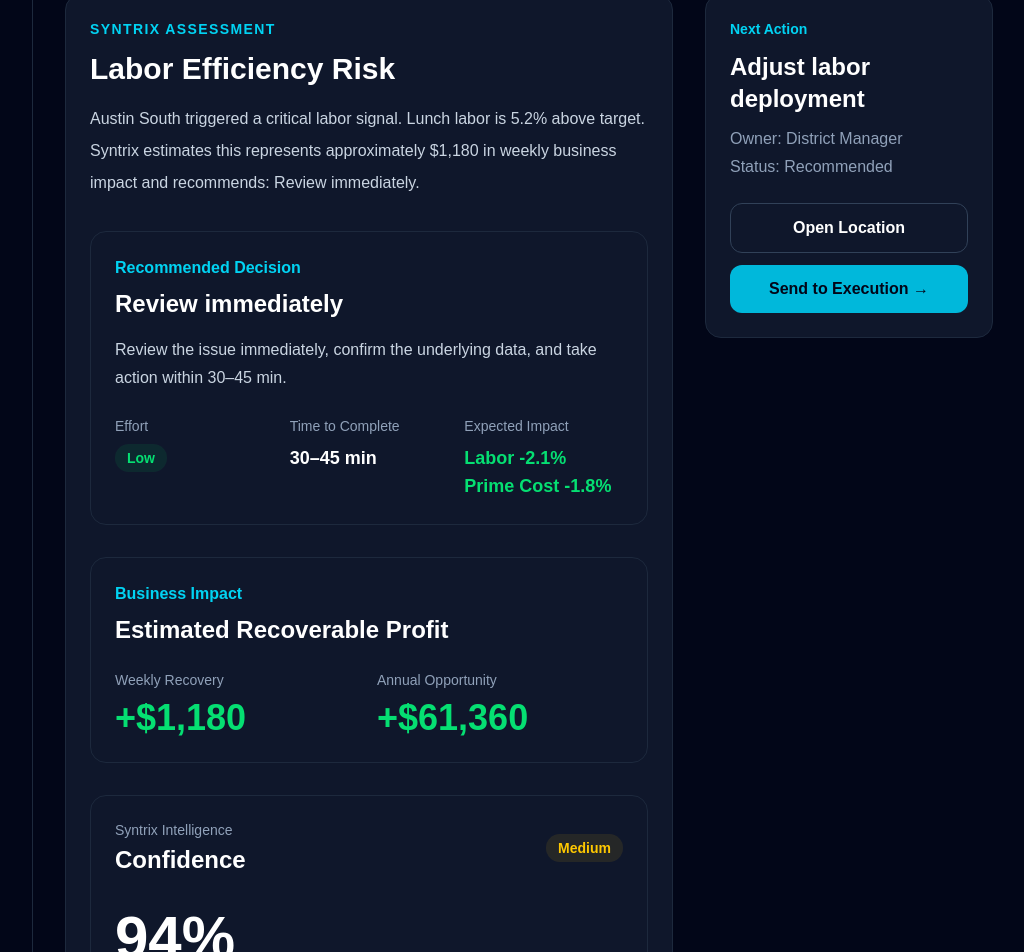
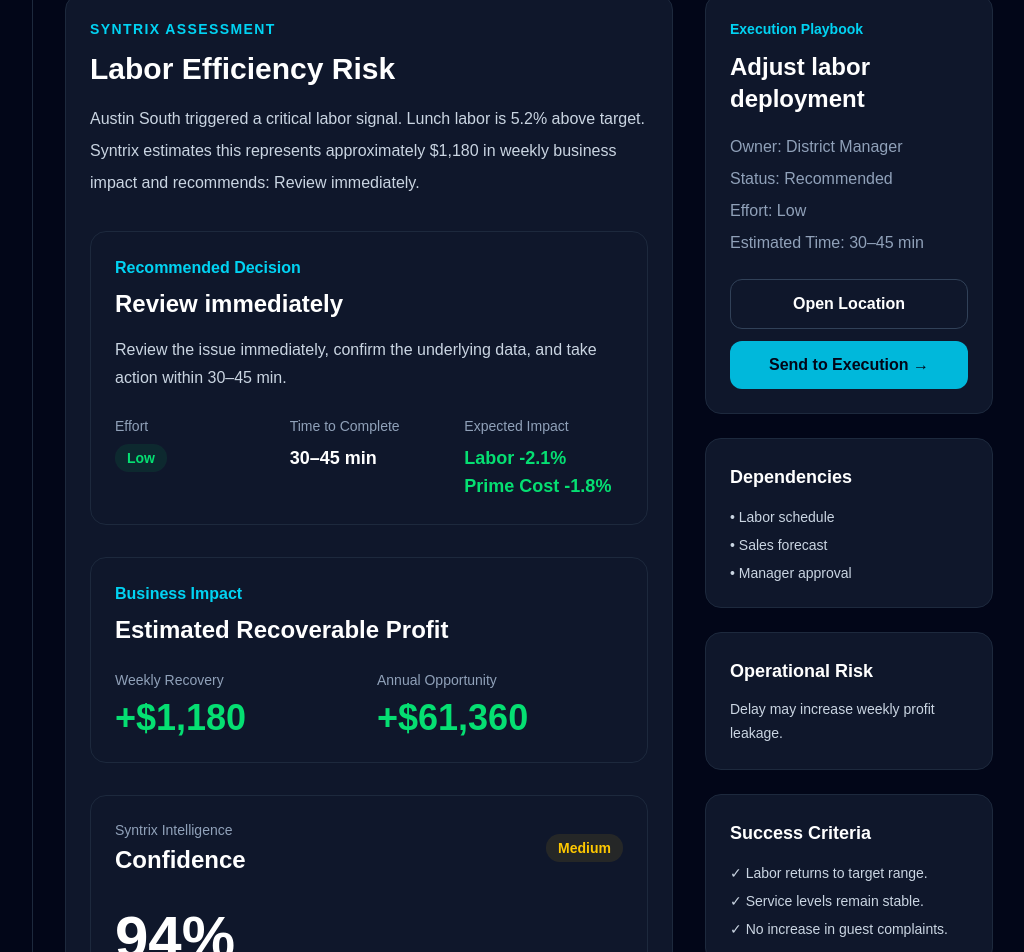
Before and after one commit to SyntrixAI/syntrix-ops, a Next.js app: page /operations/investigations/1 in a window 1280 px wide. Shown: the part 1080-2032 px from the top of the page, without its empty margins (255-1279 px from the left). Built offline with nearby package versions, Linux system fonts and the light colour scheme.

Commit message:
Expand investigation actions into execution playbook

```diff
--- a/src/components/investigations/InvestigationActions.jsx
+++ b/src/components/investigations/InvestigationActions.jsx
@@ -4,21 +4,33 @@
 export default function InvestigationActions({ investigation }) {
   const { priority, executionItem } = investigation;
 
+  if (!executionItem) return null;
+
+  const {
+    title,
+    owner,
+    status,
+    effort,
+    estimatedTime,
+    dependencies = [],
+    risk,
+    successCriteria = [],
+    followUp,
+  } = executionItem;
+
   return (
+    <div className="space-y-6">
       <Card>
-      <p className="text-sm font-semibold text-cyan-400">Next Action</p>
+        <p className="text-sm font-semibold text-cyan-400">Execution Playbook</p>
 
-      <h2 className="mt-3 text-2xl font-bold text-white">
-        {executionItem?.title || priority.primaryAction}
-      </h2>
+        <h2 className="mt-3 text-2xl font-bold text-white">{title}</h2>
 
-      <p className="mt-3 text-slate-400">
-        Owner: {executionItem?.owner || "Operations Lead"}
-      </p>
-
-      <p className="mt-1 text-slate-400">
-        Status: {executionItem?.status || "Recommended"}
-      </p>
+        <div className="mt-5 space-y-2 text-slate-400">
+          <p>Owner: {owner}</p>
+          <p>Status: {status}</p>
+          <p>Effort: {effort}</p>
+          <p>Estimated Time: {estimatedTime}</p>
+        </div>
 
         <div className="mt-6 flex flex-col gap-3">
           <Link
@@ -33,5 +45,50 @@
           </button>
         </div>
       </Card>
+
+      {dependencies.length > 0 && (
+        <Card>
+          <h3 className="text-lg font-semibold text-white">Dependencies</h3>
+
+          <ul className="mt-4 space-y-2">
+            {dependencies.map((dependency) => (
+              <li key={dependency} className="text-sm text-slate-300">
+                • {dependency}
+              </li>
+            ))}
+          </ul>
+        </Card>
+      )}
+
+      {risk && (
+        <Card className="border-amber-500/30">
+          <h3 className="text-lg font-semibold text-white">Operational Risk</h3>
+
+          <p className="mt-3 text-sm leading-6 text-slate-300">{risk}</p>
+        </Card>
+      )}
+
+      {successCriteria.length > 0 && (
+        <Card>
+          <h3 className="text-lg font-semibold text-white">Success Criteria</h3>
+
+          <ul className="mt-4 space-y-2">
+            {successCriteria.map((item) => (
+              <li key={item} className="text-sm text-slate-300">
+                ✓ {item}
+              </li>
+            ))}
+          </ul>
+        </Card>
+      )}
+
+      {followUp && (
+        <Card>
+          <h3 className="text-lg font-semibold text-white">Follow-up</h3>
+
+          <p className="mt-3 text-sm leading-6 text-slate-300">{followUp}</p>
+        </Card>
+      )}
+    </div>
   );
 }
--- a/src/lib/engines/executionEngine.js
+++ b/src/lib/engines/executionEngine.js
@@ -29,6 +29,8 @@
 
       dependencies: recommendation?.dependencies ?? [],
       risk: recommendation?.risk ?? null,
+      successCriteria: recommendation?.successCriteria ?? [],
+      followUp: recommendation?.followUp ?? null,
 
       owner: getDefaultOwner(priority),
       status: getExecutionStatus(priority),
```
Also changed, not shown: src/lib/engines/recommendationEngine.js. Lines whose indentation alone changed are shown as unchanged.
